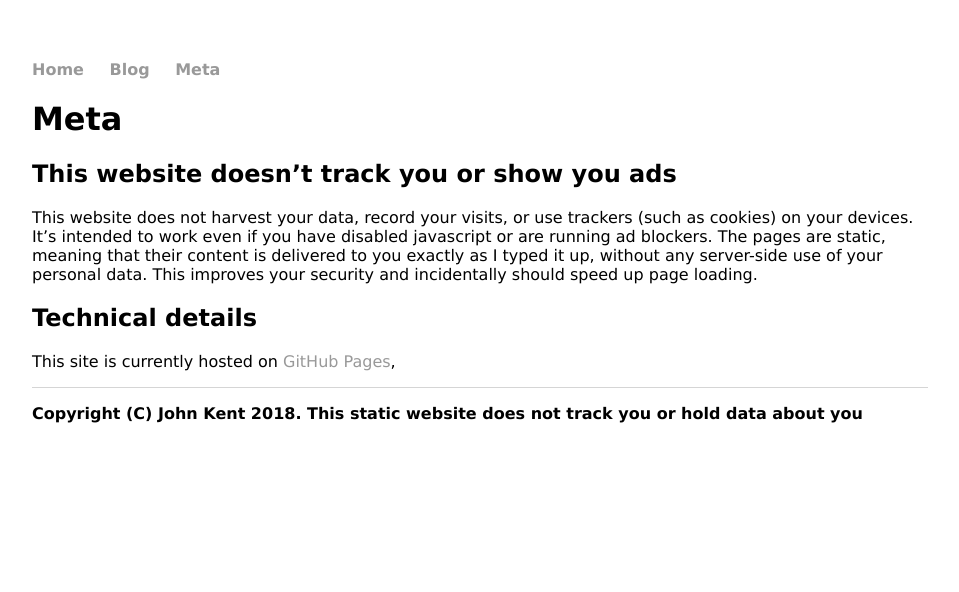
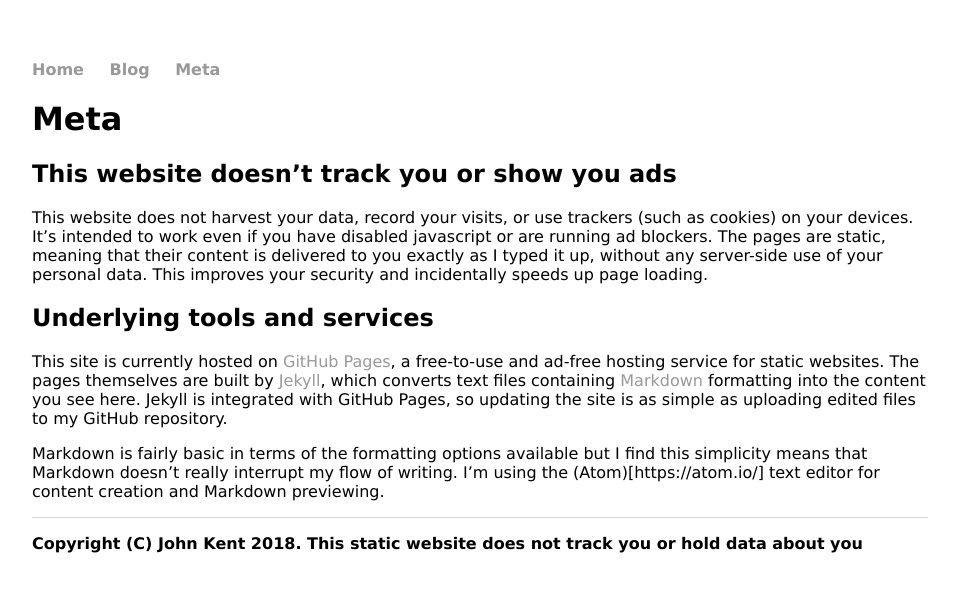
Before and after one commit to KineticLensman/KineticLensman.github.io, a Jekyll site: the page built from meta.md, in a window 1280 px wide. Shown: the top 592 px of the page, without its empty margins (160-1119 px from the left). Built offline with Jekyll 4.4.1, drawn with Linux system fonts in a browser that asks for light colours.

Commit message:
Update meta.md
More comprehensive description of tools used

```diff
--- a/meta.md
+++ b/meta.md
@@ -5,8 +5,10 @@ title: Meta
 
 ## This website doesn't track you or show you ads
 
-This website does not harvest your data, record your visits, or use trackers (such as cookies) on your devices. It's intended to work even if you have disabled javascript or are running ad blockers. The pages are static, meaning that their content is delivered to you exactly as I typed it up, without any server-side use of your personal data. This improves your security and incidentally should speed up page loading.
+This website does not harvest your data, record your visits, or use trackers (such as cookies) on your devices. It's intended to work even if you have disabled javascript or are running ad blockers. The pages are static, meaning that their content is delivered to you exactly as I typed it up, without any server-side use of your personal data. This improves your security and incidentally speeds up page loading.
 
-## Technical details
+## Underlying tools and services
 
-This site is currently hosted on [GitHub Pages](https://pages.github.com/),
+This site is currently hosted on [GitHub Pages](https://pages.github.com/), a free-to-use and ad-free hosting service for static websites. The pages themselves are built by [Jekyll](https://jekyllrb.com/), which converts text files containing [Markdown](https://jekyllrb.com/) formatting into the content you see here. Jekyll is integrated with GitHub Pages, so updating the site is as simple as uploading edited files to my GitHub repository.
+
+Markdown is fairly basic in terms of the formatting options available but I find this simplicity means that Markdown doesn't really interrupt my flow of writing. I'm using the (Atom)[https://atom.io/] text editor for content creation and Markdown previewing.
```
